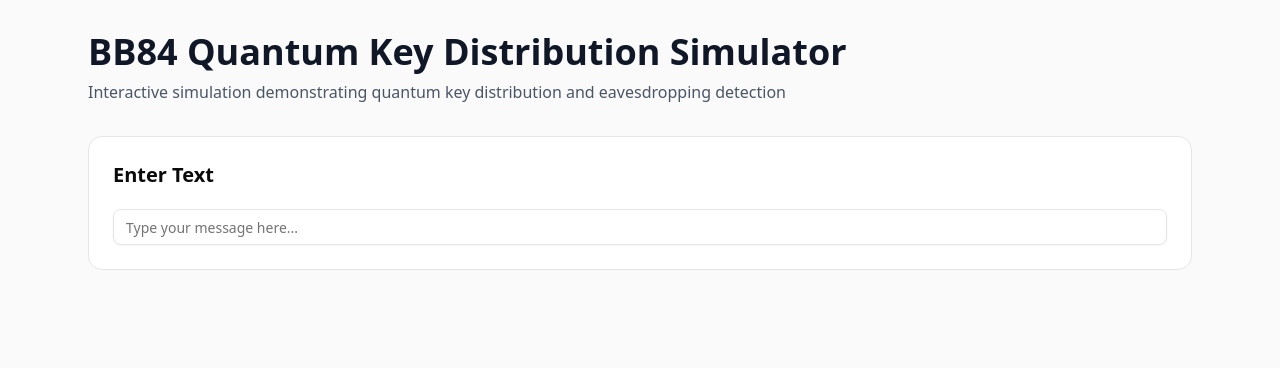
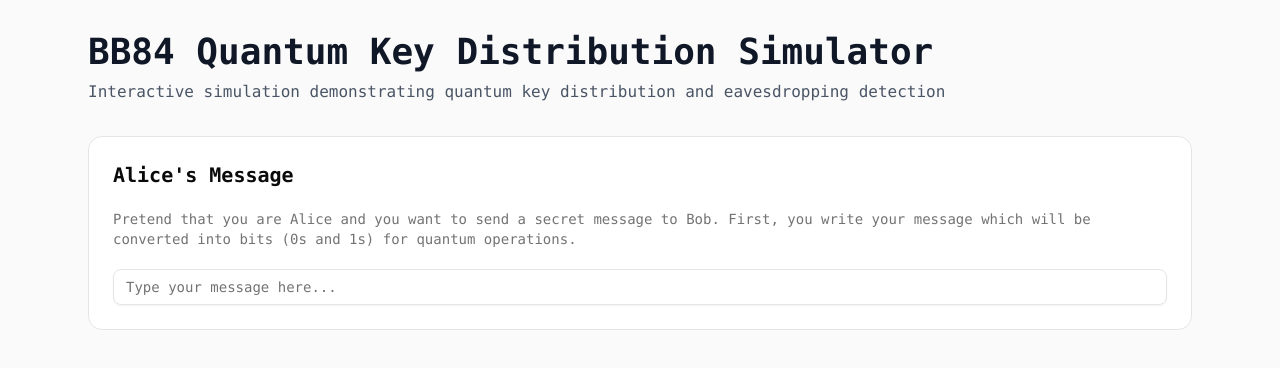
Before and after one commit to SinPhourivath/qucrypt, a React (Vite) app: page / in a window 1280 px wide. Shown: the top 368 px of the page. Built offline with nearby package versions, Linux system fonts and the light colour scheme.

Commit message:
add story-like explanations to each steps

```diff
--- a/src/App.tsx
+++ b/src/App.tsx
@@ -1,7 +1,12 @@
 import { Plus, X } from 'lucide-react';
 import { useEffect, useState } from 'react';
 import { Badge } from '@/components/ui/badge';
-import { Card, CardContent, CardTitle } from '@/components/ui/card';
+import {
+  Card,
+  CardContent,
+  CardDescription,
+  CardTitle
+} from '@/components/ui/card';
 import { Input } from '@/components/ui/input';
 import { Button } from './components/ui/button';
 
@@ -53,7 +58,7 @@ export default function BB84Simulator() {
       <div className="max-w-6xl mx-auto px-6 py-8">
         {/* Title */}
         <div className="mb-8">
-          <h1 className="text-4xl font-bold text-gray-900 mb-2">
+          <h1 className="text-4xl font-extrabold text-gray-900 mb-2">
             BB84 Quantum Key Distribution Simulator
           </h1>
           <p className="text-gray-600">
@@ -64,7 +69,12 @@ export default function BB84Simulator() {
 
         <Card className="shadow-none mb-8">
           <CardContent className="flex flex-col gap-5">
-            <CardTitle className="text-xl">Enter Text</CardTitle>
+            <CardTitle className="text-xl">Alice's Message</CardTitle>
+            <CardDescription>
+              Pretend that you are Alice and you want to send a secret message
+              to Bob. First, you write your message which will be converted into
+              bits (0s and 1s) for quantum operations.
+            </CardDescription>
 
             <Input
               id="text-input"
@@ -82,13 +92,13 @@ export default function BB84Simulator() {
                     <Badge
                       key={`${index}-${bit}`}
                       variant="outline"
-                      className="w-10 h-10 flex font-mono text-lg rounded-md cursor-"
+                      className="w-10 h-10 flex text-lg rounded-md cursor-"
                     >
                       {bit}
                     </Badge>
                   ))}
                 </div>
-                <div className="text-sm ">
+                <div className="text-sm">
                   <span className="font-semibold">Total bits:</span>{' '}
                   {binaryString.length}
                 </div>
@@ -100,7 +110,14 @@ export default function BB84Simulator() {
         {inputText && (
           <Card className="shadow-none">
             <CardContent className="flex flex-col gap-5">
-              <CardTitle className="text-xl">Choose Basis</CardTitle>
+              <CardTitle className="text-xl">Alice Choose Basis</CardTitle>
+              <CardDescription>
+                Now you (Alice) choose a random basses for each bit: +
+                (rectilinear) or x (diagonal). This is like choosing a secret
+                encoding for your message. You can select bases manually or
+                randomize them. Once ready, click "Transmit" to send the qubits
+                to Bob through the quantum channel.
+              </CardDescription>
               <div className="flex flex-wrap gap-1">
                 {binaryString.split('').map((bit, index) => (
                   <Button
@@ -146,6 +163,19 @@ export default function BB84Simulator() {
           <Card className="shadow-none mt-8">
             <CardContent className="flex flex-col gap-5">
               <CardTitle className="text-xl">Bob's Measurement Bases</CardTitle>
+              <CardDescription>
+                Bob receives your qubits but doesn't know which bases you used.
+                He must randomly choose his own measurement bases (+ or x) to
+                each qubit. When Bob's basis matches yours, he correctly
+                measures the bit. When bases don't match, he gets a random
+                result (50/50 chance).
+              </CardDescription>
+              <CardDescription>
+                But… we don't have anyone else to role-play as Bob. You can ask
+                a friend to do it, or… pretend you are Bob and try to measure
+                the qubits without knowing the bases you just chose. Click
+                "measure" when you are done :D
+              </CardDescription>
               <div className="flex flex-wrap gap-1">
                 {binaryString.split('').map((bit, index) => (
                   <Button
--- a/src/index.css
+++ b/src/index.css
@@ -115,6 +115,6 @@
     @apply border-border outline-ring/50;
   }
   body {
-    @apply bg-background text-foreground;
+    @apply bg-background text-foreground font-mono;
   }
 }
```
